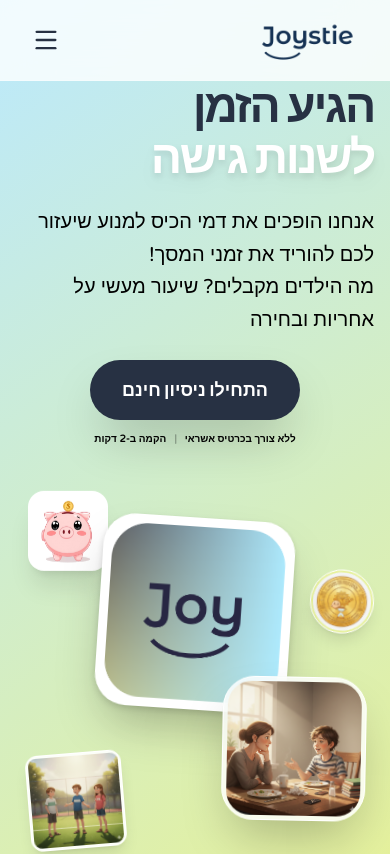
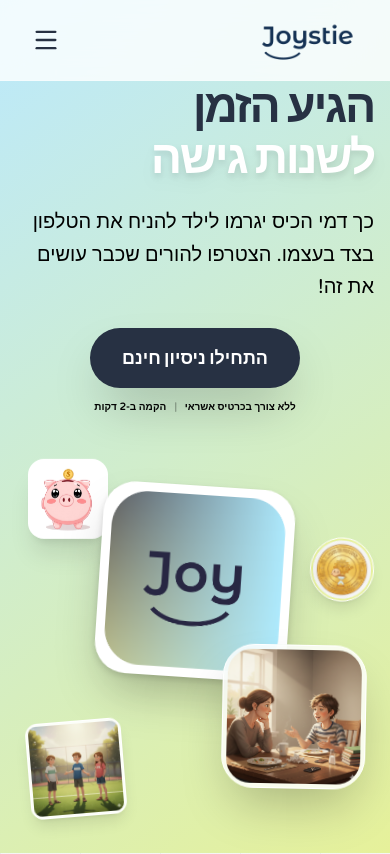
Before and after one commit to DanaFrie/POC-Joystie, a Next.js app: page / in a window 390 px wide. Shown: the top 854 px of the page. Built offline with nearby package versions, Linux system fonts and the light colour scheme; no server answers.

Commit message:
Update hero section text with new messaging about pocket money and phone usage

```diff
--- a/src/app/page.tsx
+++ b/src/app/page.tsx
@@ -146,10 +146,8 @@
               <span className="text-white drop-shadow-lg"> לשנות גישה</span>
             </h1>
             <p className="text-xl md:text-2xl lg:text-3xl text-joystie-dark/80 leading-relaxed mb-6 md:mb-10 max-w-xl font-medium">
-              אנחנו הופכים את דמי הכיס למנוע שיעזור לכם להוריד את זמני המסך!
-              <br />
-              מה הילדים מקבלים? שיעור מעשי על אחריות ובחירה
-
+              כך דמי הכיס יגרמו לילד להניח את הטלפון בצד בעצמו.
+              הצטרפו להורים שכבר עושים את זה!
             </p>
             <div className="flex flex-col items-center gap-3 md:gap-4" id="register">
               {/* Signup button */}
```
